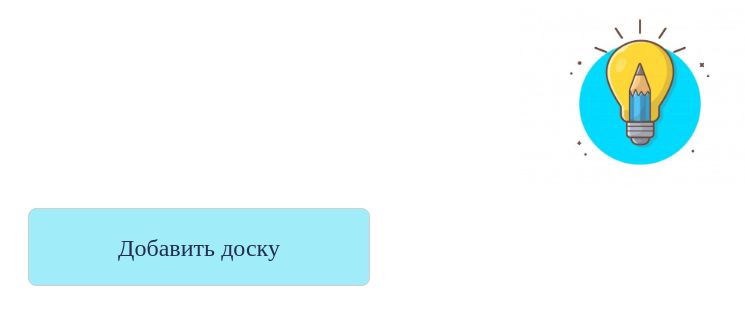
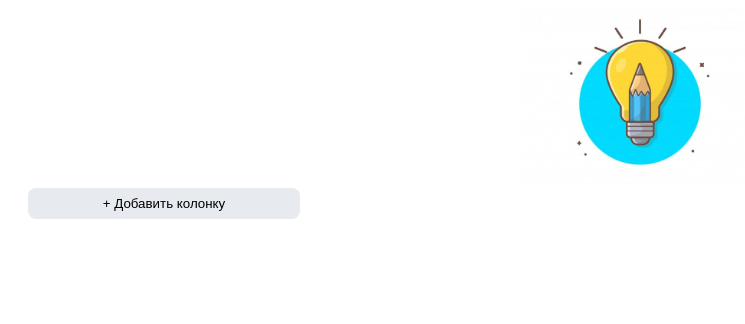
Before and after one commit to Kryptona/TrelloClone, a React app: page / in a window 1280 px wide. Shown: the top 324 px of the page, without its empty margins (0-745 px from the left). Built offline with nearby package versions, Linux system fonts and the light colour scheme.

Commit message:
Исправлен sectionCreator

```diff
--- a/src/components/board/BoardPage.scss
+++ b/src/components/board/BoardPage.scss
@@ -1,3 +1,9 @@
 .root{
 
+  .container{
+    display: flex;
+    flex-flow: row;
+    margin: 0 20px;
+    align-items: flex-start;
+  }
 }
--- a/src/components/board/BoardPage.tsx
+++ b/src/components/board/BoardPage.tsx
@@ -6,29 +6,41 @@ import {Section} from "./Section/Section";
 import {Guid} from "js-guid";
 import {BoardTask} from "../../domain/BoardTask";
 import Lamp from "../shared/lamp/Lamp";
+import {SectionCreator} from "./SectionCreator/SectionCreator";
 
 
 export const BoardPage = () => {
     const {id} = useParams<{ readonly id: string }>();
 
     const [sections, setSections] = useState<BoardSection[]>([]);
-    console.log(sections);
+
+
+    const wrapperOnAddSection = (name: string) => {
+        onAddSection({
+            id: new Guid(),
+            boardId: new Guid(id),
+            name: name,
+            tasks: [],
+        })
+        // setIsCreateSection(false);
+        // setTitle(name);
+    }
+
     const onAddSection = (section: BoardSection) => {
-        console.log(section);
         setSections([...sections, section])
-
     }
 
     return (
         <div className={styles.root}>
             <Lamp/>
-            {
-                sections.length == 0
-                    ?
-                    <Section section={{} as BoardSection} onAddSection={onAddSection} boardId={new Guid(id)}/>
-                    :
-                    sections.map((section) => <Section section={section} onAddSection={onAddSection} boardId={new Guid(id)}/>)
-            }
+
+            <div className={styles.container}>
+                {sections.map((section) => <Section section={section} onAddSection={onAddSection} boardId={new Guid(id)}/>)}
+                <SectionCreator onAddSectionName={wrapperOnAddSection}/>
+            </div>
+            {/*<Section section={{} as BoardSection} onAddSection={onAddSection} boardId={new Guid(id)}/>*/}
+
+
         </div>
     );
 };
--- a/src/components/board/Section/Section.scss
+++ b/src/components/board/Section/Section.scss
@@ -1,25 +1,9 @@
 @import "../../../styles/default";
-$section_bg_color: #e7eaef;
 
 .root {
   width: 272px;
+  min-height: 120px;
   background-color: $section_bg_color;
   border-radius: 8px;
-
-  .empty_section{
-    .add_section {
-      border: none;
-      background-color: transparent;
-      width: 100%;
-      padding: $default_padding;
-
-      &:hover{
-        background-color: darken($section_bg_color, 10%);
-        border-radius: 8px;
-      }
-    }
-  }
-
-
-
+  margin: 0 20px;
 }
--- a/src/components/board/Section/Section.tsx
+++ b/src/components/board/Section/Section.tsx
@@ -7,56 +7,23 @@ import {Guid} from "js-guid";
 import {BoardTask} from "../../../domain/BoardTask";
 
 interface Props {
-    section: BoardSection;
     onAddSection: (section: BoardSection) => void;
     boardId: Guid;
+    section: BoardSection;
 }
 
 export const Section: React.FC<Props> = ({section, onAddSection, boardId}) => {
-    const [isCreateSection, setIsCreateSection] = useState(false);
     const [title, setTitle] = useState(""); //чтобы ы будущем динамически исправлять название
-
-    const wrapperOnAddSection = (name: string) => {
-        onAddSection({
-            id: new Guid(),
-            boardId: boardId,
-            name: name,
-            tasks: [],
-        })
-        setIsCreateSection(false);
-        setTitle(name);
-    }
-
-    const renderSectionForm = () => {
-        setIsCreateSection(true);
-    }
-
-    const onCloseSectionCreator = () => {
-        setIsCreateSection(false);
-    }
 
     return (
         <div className={styles.root}>
-            {Object.keys(section).length == 0
-                ?
-                <div className={styles.empty_section}>
-                    {isCreateSection
-                        ?
-                        <SectionCreator onCloseCreator={onCloseSectionCreator} onAddSectionName={wrapperOnAddSection} />
-                        :
-                        <button className={styles.add_section} onClick={renderSectionForm}>+ Добавить колонку
-                        </button>
-                    }
+            <div>
+                <div className={styles.title}>
+                    {title}
                 </div>
-                :
-                <div>
-                    <div className={styles.title}>
-                        {section.name}
-                    </div>
-                    {section.tasks.map((task, index) => <Task key={index} task={task}/>)}
-                    <button>+ Добавить карточку</button>
-                </div>
-            }
+                {/*{section.tasks.map((task, index) => <Task key={index} task={task}/>)}*/}
+                <button>+ Добавить карточку</button>
+            </div>
         </div>
     );
 };
--- a/src/components/board/SectionCreator/SectionCreator.scss
+++ b/src/components/board/SectionCreator/SectionCreator.scss
@@ -3,6 +3,25 @@
 $color: #0079BF;
 
 .root {
+  width: 272px;
+  background-color: $section_bg_color;
+  border-radius: 8px;
+  max-height:  88px;
+
+  .add_section {
+    border: none;
+    background-color: transparent;
+    width: 100%;
+    padding: $default_padding;
+    min-height: 30px;
+
+    &:hover {
+      background-color: darken($section_bg_color, 10%);
+      border-radius: 8px;
+    }
+  }
+
+  .container {
     padding: $default_padding;
 
    input {
@@ -11,7 +30,8 @@ $color: #0079BF;
       border: 2px solid $color;
       border-radius: 4px;
       outline: none;
-    &:focus{
+
+      &:focus {
         border-color: darken($color, 10%);
       }
     }
@@ -37,8 +57,7 @@ $color: #0079BF;
         &:hover {
           background-color: darken($color, 10%);
         }
-
       }
     }
-
   }
+}
--- a/src/components/board/SectionCreator/SectionCreator.tsx
+++ b/src/components/board/SectionCreator/SectionCreator.tsx
@@ -2,15 +2,15 @@ import React, {useState} from 'react';
 import styles from "./SectionCreator.scss";
 
 interface Props {
-    onCloseCreator: () => void;
     onAddSectionName: (name: string) => void;
 }
 
-export const SectionCreator: React.FC<Props> = ({onCloseCreator, onAddSectionName}) => {
+export const SectionCreator: React.FC<Props> = ({onAddSectionName}) => {
     const [inputValue, setInputValue] = useState("");
+    const [isCreateSection, setIsCreateSection] = useState(false);
 
-    const wrapperOnClose = () => {
-        onCloseCreator();
+    const wrapperCreatorState = () => {
+        setIsCreateSection(!isCreateSection);
     }
 
     const wrapperOnAddSectionName = () => {
@@ -18,7 +18,11 @@ export const SectionCreator: React.FC<Props> = ({onCloseCreator, onAddSectionNam
     }
 
     return (
+
         <div className={styles.root}>
+            {isCreateSection
+                ?
+                <div className={styles.container}>
                     <input
                         type="text"
                         placeholder="Введите заголовок списка"
@@ -26,10 +30,15 @@ export const SectionCreator: React.FC<Props> = ({onCloseCreator, onAddSectionNam
                         onChange={event => setInputValue(event.target.value)}
                     />
                     <div className={styles.bts}>
-                <button onClick={wrapperOnAddSectionName} className={styles.add_section_bt}>Добавить список</button>
-                <button onClick={wrapperOnClose}>X</button>
+                        <button onClick={wrapperOnAddSectionName} className={styles.add_section_bt}>Добавить список
+                        </button>
+                        <button onClick={wrapperCreatorState}>X</button>
                     </div>
-
+                </div>
+                :
+                <button className={styles.add_section} onClick={wrapperCreatorState}>+ Добавить колонку
+                </button>
+            }
         </div>
     );
 };
--- a/src/components/boards/BoardsPage.tsx
+++ b/src/components/boards/BoardsPage.tsx
@@ -32,19 +32,19 @@ export const BoardsPage = () => {
 
     return (
         <div className={styles.root}>
-            {/*<BoardPage/>*/}
-            <Lamp/>
-            <div className={styles.boards}>
-                {isBoardCreating
-                    ?
-                    <BoardCreator onResult={onCreateBoard} onCancel={onCancel}/>
-                    :
-                    <div className={styles.board_container} onClick={viewBoardCreator}>
-                        <span>Добавить доску</span>
-                    </div>
-                }
-                {boards.map((board, index) => (<BoardCard key={index} board={board} onDelete={onDeleteBoard}/>))}
-            </div>
+            <BoardPage/>
+            {/*<Lamp/>*/}
+            {/*<div className={styles.boards}>*/}
+            {/*    {isBoardCreating*/}
+            {/*        ?*/}
+            {/*        <BoardCreator onResult={onCreateBoard} onCancel={onCancel}/>*/}
+            {/*        :*/}
+            {/*        <div className={styles.board_container} onClick={viewBoardCreator}>*/}
+            {/*            <span>Добавить доску</span>*/}
+            {/*        </div>*/}
+            {/*    }*/}
+            {/*    {boards.map((board, index) => (<BoardCard key={index} board={board} onDelete={onDeleteBoard}/>))}*/}
+            {/*</div>*/}
         </div>
     );
 };
--- a/src/styles/default.scss
+++ b/src/styles/default.scss
@@ -6,6 +6,7 @@ $default_font: 'Open Sans';
 $font_color: #232D52;
 $border_radius: 8px;
 $default_padding: 8px;
+$section_bg_color: #e7eaef;
 
 %default_card_border{
   border: 1px solid $border_color;
```
Lines whose indentation alone changed are shown as unchanged.
